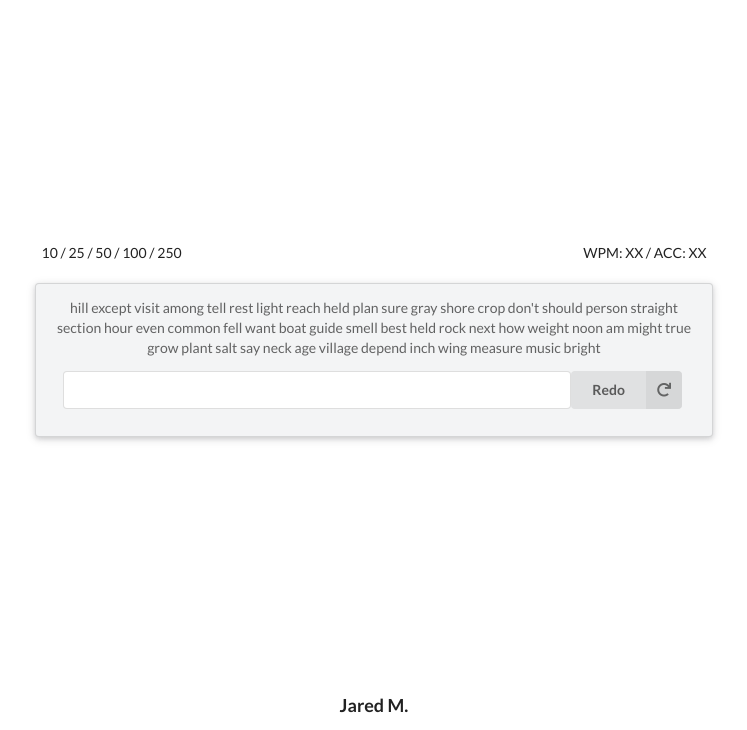
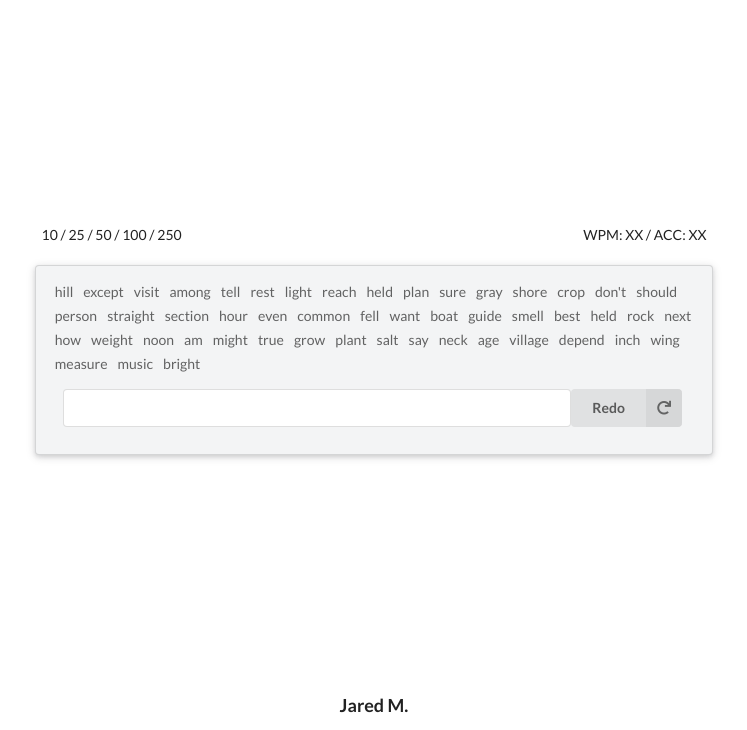
Before and after one commit to JaredMezz2/TypeSpeed, a plain HTML site: page index.html in a window 1280 px wide. Shown: the part 70-800 px from the top of the page, without its empty margins (266-1013 px from the left). Drawn offline with nearby package versions, Linux system fonts and the light colour scheme.

Commit message:
each word is now in its own span
need to determine keydown vs keyup

```diff
--- a/script.js
+++ b/script.js
@@ -11,7 +11,10 @@ $(function(){
 
     // space should clear word and move on to the next one
     let wordInput = $("#wordInput");
-    wordInput.keyup(function(key){
+
+    // keydown means space is in next input bar
+    // keyup and you can type faster than it
+    wordInput.keydown(function(key){
         // on spacebar press clear word on onto next
         if (key.which == 32){
             // append typed word to their list, strip last space away
@@ -25,12 +28,13 @@ $(function(){
 function wordSelection(wordCount) {
     let selectedWords = [];
 
+    // randomly select x amount of words from the full english word list and append to selected word list
     for (let i = 0; i < wordCount; i++){
         selectedWords.push(englishWords[Math.floor(Math.random() * englishWords.length)]);
     }
 
-    // fill in span with selectedWord array with commas replaced with spaces
-    $("#displayWords").text(selectedWords.toString().replace(/,/g, ' '));
+    // fill in span with selectedWord array, with each word in a separate span
+    $("#displayWords").html("<span>" + selectedWords.toString().replace(/,/g, '</span><span>') + "</span>");
 }
 
 function wordCountChange(element){
@@ -48,3 +52,7 @@ function updateWords(){
 
     // reset WPM and ACC
 }
+
+function correctWord(){
+
+}
--- a/style.css
+++ b/style.css
@@ -21,6 +21,16 @@
     cursor: pointer;
 }
 
+#displayWords {
+    display: flex;
+    flex-wrap: wrap;
+}
+
+/*style each individual word span*/
+#displayWords > span {
+    padding: 2px 5px;
+}
+
 /*middle box styling*/
 div:nth-child(2) > div{
     padding: 1%;
```
